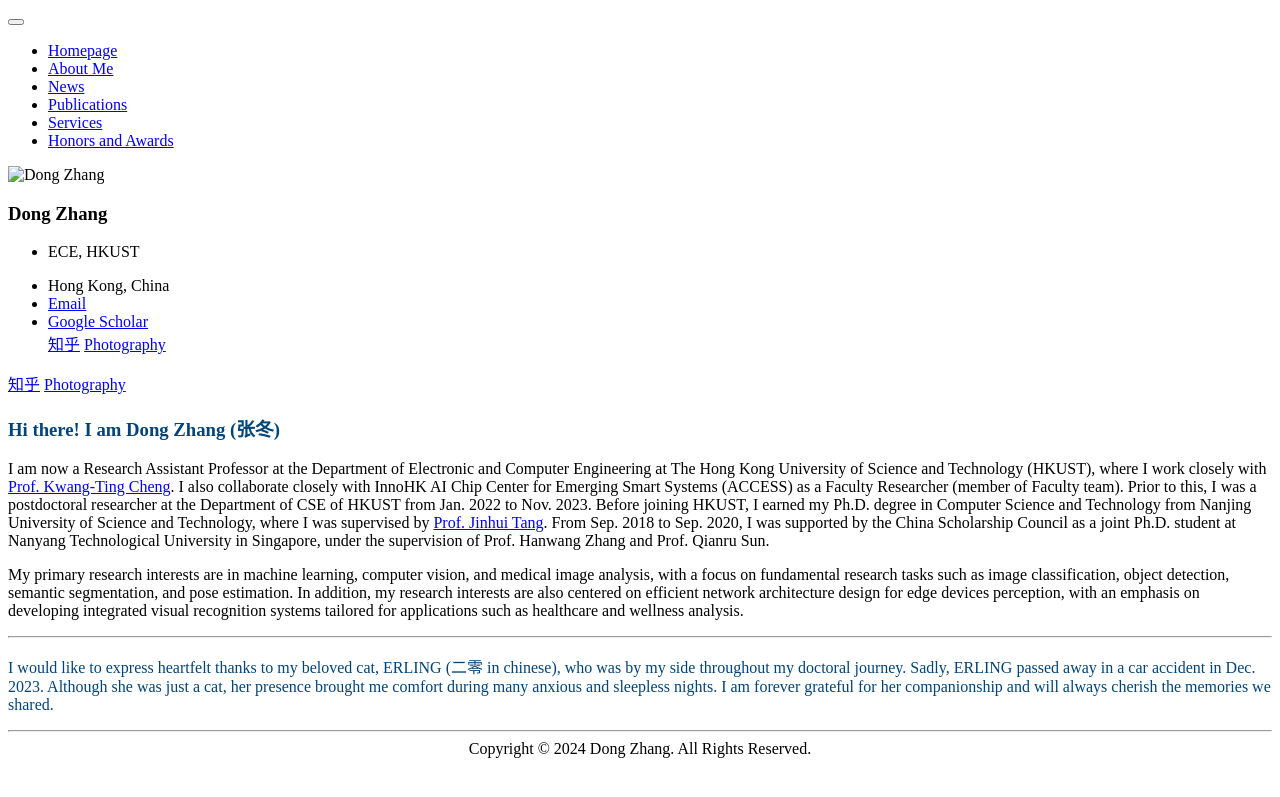
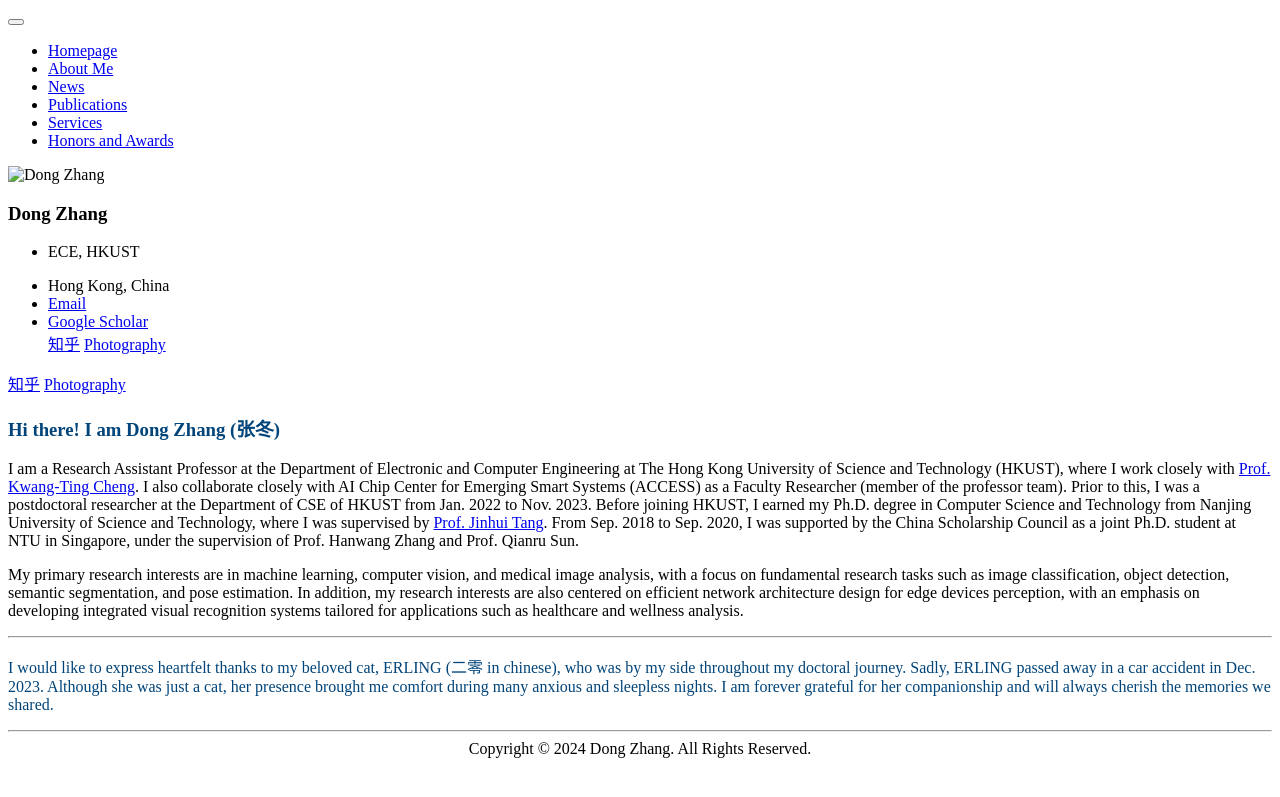
Before and after one commit to dongzhang89/dongzhang89.github.io, a Jekyll site: the page built from _pages/includes/0_introduction.md, in a window 1280 px wide. Shown: the top 797 px of the page. Built offline with Jekyll 4.4.1, drawn with Linux system fonts in a browser that asks for light colours; our own code applies the rules of GitHub Pages for plain Markdown files.

Commit message:
Update 0_introduction.md

```diff
--- a/_pages/includes/0_introduction.md
+++ b/_pages/includes/0_introduction.md
@@ -16,7 +16,7 @@
 # <font color="#004479"> Hi there! I am Dong Zhang (张冬)</font>
 <span class='anchor' id='about-me'></span>
 <!-- , under the supervision of <a href="https://www.mingmingfan.com/">Prof. Mingming Fan</a> -->
-I am now a Research Assistant Professor at the Department of Electronic and Computer Engineering at The Hong Kong University of Science and Technology (HKUST), where I work closely with [Prof. Kwang-Ting Cheng](https://seng.hkust.edu.hk/about/people/faculty/tim-kwang-ting-cheng). I also collaborate closely with InnoHK AI Chip Center for Emerging Smart Systems (ACCESS) as a Faculty Researcher (member of Faculty team). Prior to this, I was a postdoctoral researcher at the Department of CSE of HKUST from Jan. 2022 to Nov. 2023. Before joining HKUST, I earned my Ph.D. degree in Computer Science and Technology from Nanjing University of Science and Technology, where I was supervised by [Prof. Jinhui Tang](https://scholar.google.com/citations?user=ByBLlEwAAAAJ&hl=en). From Sep. 2018 to Sep. 2020, I was supported by the China Scholarship Council as a joint Ph.D. student at Nanyang Technological University in Singapore, under the supervision of Prof. Hanwang Zhang and Prof. Qianru Sun.
+I am a Research Assistant Professor at the Department of Electronic and Computer Engineering at The Hong Kong University of Science and Technology (HKUST), where I work closely with [Prof. Kwang-Ting Cheng](https://seng.hkust.edu.hk/about/people/faculty/tim-kwang-ting-cheng). I also collaborate closely with AI Chip Center for Emerging Smart Systems (ACCESS) as a Faculty Researcher (member of the professor team). Prior to this, I was a postdoctoral researcher at the Department of CSE of HKUST from Jan. 2022 to Nov. 2023. Before joining HKUST, I earned my Ph.D. degree in Computer Science and Technology from Nanjing University of Science and Technology, where I was supervised by [Prof. Jinhui Tang](https://scholar.google.com/citations?user=ByBLlEwAAAAJ&hl=en). From Sep. 2018 to Sep. 2020, I was supported by the China Scholarship Council as a joint Ph.D. student at NTU in Singapore, under the supervision of Prof. Hanwang Zhang and Prof. Qianru Sun.
 
 My primary research interests are in machine learning, computer vision, and medical image analysis, with a focus on fundamental research tasks such as image classification, object detection, semantic segmentation, and pose estimation. In addition, my research interests are also centered on efficient network architecture design for edge devices perception, with an emphasis on developing integrated visual recognition systems tailored for applications such as healthcare and wellness analysis.
 
```
